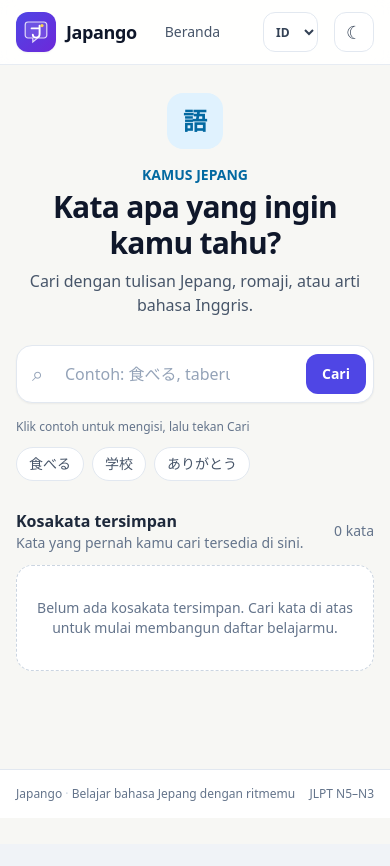
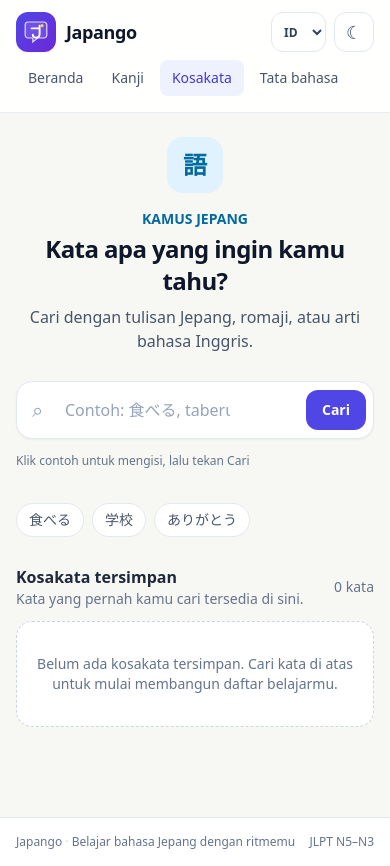
Before and after one commit to reksymaulana/lms-japango, a FastAPI app: page /learning/vocabulary in a window 390 px wide. Before the commit the page ends 818 px from the top, so only its background shows below. Run offline with FastAPI, Linux system fonts and the light colour scheme; data that the repository does not hold is empty; some libraries are stand-ins or nearby versions.

Commit message:
update-responsive

```diff
--- a/app/templates/base.html
+++ b/app/templates/base.html
@@ -81,8 +81,8 @@
 <body class="min-h-screen text-slate-900 antialiased">
   {% set current_path = request.url.path %}
   <header class="sticky top-0 z-30 border-b border-slate-200/80 bg-white/90 backdrop-blur">
-    <nav class="mx-auto flex max-w-6xl items-center justify-between gap-4 px-4 py-3 sm:px-6" aria-label="{{ t.main_navigation }}">
-      <a class="flex shrink-0 items-center gap-2.5 rounded-xl font-bold tracking-tight text-slate-900" href="/" aria-label="Japango, {{ t.nav_home }}">
+    <nav class="mx-auto flex max-w-6xl flex-wrap items-center justify-between gap-x-4 gap-y-2 px-4 py-3 sm:px-6 lg:flex-nowrap lg:gap-4" aria-label="{{ t.main_navigation }}">
+      <a class="flex min-w-0 shrink-0 items-center gap-2.5 rounded-xl font-bold tracking-tight text-slate-900" href="/" aria-label="Japango, {{ t.nav_home }}">
         <span class="grid h-10 w-10 place-items-center rounded-xl bg-gradient-to-br from-indigo-600 to-violet-700 shadow-sm" aria-hidden="true">
           <svg viewBox="0 0 40 40" class="h-8 w-8" fill="none">
             <path d="M10 7.5h20a3.5 3.5 0 0 1 3.5 3.5v13a3.5 3.5 0 0 1-3.5 3.5h-8l-6 5v-5h-6a3.5 3.5 0 0 1-3.5-3.5V11A3.5 3.5 0 0 1 10 7.5Z" fill="white" fill-opacity=".12" stroke="white" stroke-opacity=".8" stroke-width="1.5"/>
@@ -92,7 +92,7 @@
         </span>
         <span><span class="text-lg">Japango</span><span class="ml-2 hidden text-xs font-medium text-slate-400 sm:inline"> · {{ t.tagline }}</span></span>
       </a>
-      <div class="flex items-center gap-1 overflow-x-auto">
+      <div class="order-3 -mx-4 flex w-full min-w-0 items-center gap-1 overflow-x-auto px-4 pb-1 sm:-mx-6 sm:px-6 lg:order-none lg:mx-0 lg:w-auto lg:flex-1 lg:justify-center lg:overflow-visible lg:px-0 lg:pb-0">
         {% for href, label, active in [
           ("/", t.nav_home, current_path == "/"),
           ("/learning/kanji", t.nav_kanji, current_path == "/learning/kanji"),
@@ -107,7 +107,8 @@
         </a>
         {% endfor %}
       </div>
-      <form method="post" action="/language" class="shrink-0">
+      <div class="order-2 ml-auto flex shrink-0 items-center gap-2 lg:order-none lg:ml-0">
+        <form method="post" action="/language">
           <input type="hidden" name="return_to" value="{{ request.url.path }}{% if request.url.query %}?{{ request.url.query }}{% endif %}">
           <label class="sr-only" for="language-select">{{ t.language }}</label>
           <select id="language-select" name="lang" title="{{ t.language }}" onchange="this.form.requestSubmit()"
@@ -120,9 +121,10 @@
                 class="grid h-10 w-10 shrink-0 place-items-center rounded-xl border border-slate-200 bg-white text-lg text-slate-700 transition hover:bg-slate-50">
           <span aria-hidden="true">☾</span>
         </button>
+      </div>
     </nav>
   </header>
-  <main class="mx-auto min-h-[calc(100vh-140px)] max-w-6xl px-4 py-7 sm:px-6 sm:py-10">
+  <main class="mx-auto min-h-[calc(100vh-140px)] max-w-6xl px-4 py-6 sm:px-6 sm:py-10">
     {% block content %}{% endblock %}
   </main>
   <footer class="border-t border-slate-200 bg-white">
--- a/app/templates/index.html
+++ b/app/templates/index.html
@@ -7,7 +7,7 @@
     <span class="inline-flex items-center gap-2 rounded-full bg-white/10 px-3 py-1 text-xs font-semibold tracking-wide text-indigo-100">
       <span class="h-1.5 w-1.5 rounded-full bg-emerald-300"></span> {{ t.hero_kicker }}
     </span>
-    <h1 class="mt-5 text-3xl font-bold tracking-tight sm:text-4xl">{{ t.hero_title_first }}<br class="hidden sm:block"> {{ t.hero_title_second }}</h1>
+    <h1 class="mt-5 text-2xl font-bold tracking-tight sm:text-3xl lg:text-4xl">{{ t.hero_title_first }}<br class="hidden sm:block"> {{ t.hero_title_second }}</h1>
     <p class="mt-3 max-w-xl leading-7 text-indigo-100">{{ t.hero_description }}</p>
     <div class="mt-6 flex flex-wrap gap-3">
       <a href="/review" class="inline-flex items-center gap-2 rounded-xl bg-white px-5 py-3 text-sm font-semibold text-indigo-700 shadow-sm transition hover:bg-indigo-50">
--- a/app/templates/learning/grammar.html
+++ b/app/templates/learning/grammar.html
@@ -5,7 +5,7 @@
   <div class="flex flex-wrap items-end justify-between gap-4">
     <div>
       <p class="text-sm font-semibold text-amber-700">{{ t.grammar_kicker }}</p>
-      <h1 class="mt-1 text-3xl font-bold tracking-tight">{{ t.grammar_heading }} <span class="text-amber-600">{{ level }}</span></h1>
+      <h1 class="mt-1 text-2xl font-bold tracking-tight sm:text-3xl">{{ t.grammar_heading }} <span class="text-amber-600">{{ level }}</span></h1>
       <p class="mt-2 max-w-2xl leading-7 text-slate-600">{{ t.grammar_description }}</p>
     </div>
     <div class="flex rounded-xl border border-slate-200 bg-white p-1 shadow-sm" aria-label="{{ t.select_jlpt_level }}">
--- a/app/templates/learning/kanji.html
+++ b/app/templates/learning/kanji.html
@@ -5,7 +5,7 @@
   <div class="flex flex-wrap items-end justify-between gap-4">
     <div>
       <p class="text-sm font-semibold text-indigo-600">{{ t.kanji_kicker }}</p>
-      <h1 class="mt-1 text-3xl font-bold tracking-tight">{{ t.kanji_heading }} <span class="text-indigo-600">{{ level }}</span></h1>
+      <h1 class="mt-1 text-2xl font-bold tracking-tight sm:text-3xl">{{ t.kanji_heading }} <span class="text-indigo-600">{{ level }}</span></h1>
       <p class="mt-2 text-slate-600">{{ t.kanji_description }}</p>
     </div>
     <div class="flex rounded-xl border border-slate-200 bg-white p-1 shadow-sm" aria-label="{{ t.select_jlpt_level }}">
--- a/app/templates/learning/vocabulary.html
+++ b/app/templates/learning/vocabulary.html
@@ -5,7 +5,7 @@
   <div class="text-center">
     <span class="mx-auto grid h-14 w-14 place-items-center rounded-2xl bg-sky-100 text-2xl font-bold text-sky-700">語</span>
     <p class="mt-4 text-sm font-semibold text-sky-700">{{ t.vocabulary_kicker }}</p>
-    <h1 class="mt-1 text-3xl font-bold tracking-tight">{{ t.vocabulary_heading }}</h1>
+    <h1 class="mt-1 text-2xl font-bold tracking-tight sm:text-3xl">{{ t.vocabulary_heading }}</h1>
     <p class="mt-2 text-slate-600">{{ t.vocabulary_description }}</p>
   </div>
   <form class="mt-7" hx-get="/learning/vocabulary" hx-target="#vocabulary-results" hx-trigger="submit" hx-swap="innerHTML" hx-push-url="true" hx-indicator="#search-indicator" hx-sync="this:replace">
@@ -16,8 +16,8 @@
              class="w-full rounded-2xl border border-slate-200 bg-white py-4 pl-12 pr-32 text-base shadow-sm outline-none transition placeholder:text-slate-400 focus:border-indigo-400 focus:ring-4 focus:ring-indigo-100" autocomplete="off">
       <button type="submit" class="absolute right-2 top-1/2 -translate-y-1/2 rounded-xl bg-indigo-600 px-4 py-2.5 text-sm font-semibold text-white transition hover:bg-indigo-700">{{ t.search }}</button>
     </label>
-    <div class="mt-3 flex min-h-6 items-center justify-between gap-3 text-xs text-slate-500">
-      <span>{{ t.quick_tip }}</span>
+    <div class="mt-3 flex min-h-6 flex-col items-start justify-between gap-2 text-xs text-slate-500 sm:flex-row sm:items-center">
+      <span class="leading-5">{{ t.quick_tip }}</span>
       <span id="search-indicator" class="htmx-indicator inline-flex items-center gap-2 text-indigo-700" role="status" aria-live="polite">
         <span class="h-3 w-3 animate-spin rounded-full border-2 border-indigo-200 border-t-indigo-600"></span> {{ t.searching }}
       </span>
--- a/app/templates/partials/flashcard.html
+++ b/app/templates/partials/flashcard.html
@@ -12,7 +12,7 @@
   {% if answered %}<p class="bg-emerald-50 px-5 py-2 text-center text-sm font-medium text-emerald-800">{{ t.review_saved }}</p>{% endif %}
   <div class="px-6 py-10 text-center sm:px-10 sm:py-12">
     <p class="text-xs font-semibold uppercase tracking-[0.2em] text-slate-400">{{ t.remember_meaning }}</p>
-    <h2 class="mt-5 break-words text-7xl font-medium leading-none tracking-wide text-slate-900 sm:text-8xl">{{ card.front }}</h2>
+    <h2 class="mt-5 break-words text-5xl font-medium leading-tight tracking-wide text-slate-900 sm:text-7xl lg:text-8xl">{{ card.front }}</h2>
     <button type="button" data-text="{{ card.pronunciation }}" onclick="speakJapanese(this.dataset.text)"
             class="mt-5 inline-flex items-center gap-2 rounded-full border border-slate-200 px-4 py-2 text-sm font-semibold text-indigo-700 transition hover:border-indigo-200 hover:bg-indigo-50">▶ {{ t.listen }}</button>
   </div>
@@ -22,7 +22,7 @@
     </summary>
     <div class="px-5 pb-6 pt-5 text-center sm:px-8">
       <p class="text-xs font-semibold uppercase tracking-wide text-slate-400">{{ t.answer }}</p>
-      <p class="mt-2 text-xl font-semibold text-slate-900">{{ card.back }}</p>
+      <p class="mt-2 break-words text-lg font-semibold text-slate-900 sm:text-xl">{{ card.back }}</p>
       <p class="mt-6 text-sm font-medium text-slate-600">{{ t.how_easy }}</p>
       <form class="mt-3 flex flex-wrap justify-center gap-2" hx-post="/review/answer" hx-target="#flashcard" hx-swap="innerHTML" hx-indicator="#review-indicator">
         <input type="hidden" name="learner_id" value="{{ learner_id }}">
--- a/app/templates/partials/grammar_results.html
+++ b/app/templates/partials/grammar_results.html
@@ -16,7 +16,7 @@
         <div class="min-w-0">
           <span class="rounded-md bg-amber-50 px-2 py-1 text-xs font-bold text-amber-700">{{ level }} · {{ t.grammar_pattern }}</span>
           <h2 class="japanese-text mt-3 text-xl font-bold tracking-normal text-slate-900 sm:text-2xl">{% if lang == "en" %}{{ english_content.get("title", grammar.title) }}{% else %}{{ grammar.title }}{% endif %}</h2>
-          <p class="mt-3 max-w-3xl text-base leading-8 text-slate-600">{% if lang == "en" %}{{ english_content.get("explanation", grammar.explanation) }}{% else %}{{ grammar.explanation }}{% endif %}</p>
+          <p class="mt-3 max-w-3xl text-sm leading-7 text-slate-600 sm:text-base sm:leading-8">{% if lang == "en" %}{{ english_content.get("explanation", grammar.explanation) }}{% else %}{{ grammar.explanation }}{% endif %}</p>
         </div>
       </div>
       {% if grammar.examples %}
--- a/app/templates/partials/kanji_results.html
+++ b/app/templates/partials/kanji_results.html
@@ -14,11 +14,11 @@
     {% for kanji in kanji_list %}
     <article class="group rounded-2xl border border-slate-200 bg-white p-5 transition hover:border-indigo-200 hover:shadow-md">
       <div class="flex items-start justify-between gap-3">
-        <div class="flex items-center gap-3">
+        <div class="flex min-w-0 items-center gap-3">
           <span class="grid h-16 w-16 place-items-center rounded-2xl bg-indigo-50 text-4xl font-medium text-indigo-900 transition group-hover:bg-indigo-600 group-hover:text-white">{{ kanji.character }}</span>
-          <div>
+          <div class="min-w-0">
             <p class="text-xs font-semibold uppercase tracking-wide text-slate-400">{{ t.meaning_main }}</p>
-            <p class="mt-1 font-semibold text-slate-800">{{ localized_meanings.get(kanji.character) or kanji.meanings|join(", ") or t.not_available }}</p>
+            <p class="mt-1 break-words font-semibold text-slate-800">{{ localized_meanings.get(kanji.character) or kanji.meanings|join(", ") or t.not_available }}</p>
           </div>
         </div>
         <button type="button" aria-label="{{ t.listen }} {{ kanji.character }}" data-text="{{ kanji.character }}" onclick="speakJapanese(this.dataset.text)"
--- a/app/templates/partials/vocabulary_results.html
+++ b/app/templates/partials/vocabulary_results.html
@@ -10,8 +10,8 @@
   {% for item in vocabulary_list %}
   <article class="group rounded-2xl border border-slate-200 bg-white p-5 transition hover:border-sky-200 hover:shadow-md">
     <div class="flex items-start justify-between gap-3">
-      <div>
-        <h3 class="text-2xl font-bold tracking-wide text-slate-900">{{ item.word }}</h3>
+      <div class="min-w-0">
+        <h3 class="break-words text-2xl font-bold tracking-wide text-slate-900">{{ item.word }}</h3>
         {% if item.reading %}<p class="mt-1 text-sm text-slate-500">{{ item.reading }}</p>{% endif %}
       </div>
       {% if item.reading %}<button type="button" aria-label="{{ t.listen }} {{ item.reading }}" data-text="{{ item.reading }}" onclick="speakJapanese(this.dataset.text)"
@@ -47,8 +47,8 @@
   {% for item in saved_vocabulary_list %}
   <article class="group rounded-2xl border border-slate-200 bg-white p-5 transition hover:border-sky-200 hover:shadow-md">
     <div class="flex items-start justify-between gap-3">
-      <div>
-        <h3 class="text-2xl font-bold tracking-wide text-slate-900">{{ item.word }}</h3>
+      <div class="min-w-0">
+        <h3 class="break-words text-2xl font-bold tracking-wide text-slate-900">{{ item.word }}</h3>
         {% if item.reading %}<p class="mt-1 text-sm text-slate-500">{{ item.reading }}</p>{% endif %}
       </div>
       {% if item.reading %}<button type="button" aria-label="{{ t.listen }} {{ item.reading }}" data-text="{{ item.reading }}" onclick="speakJapanese(this.dataset.text)"
--- a/app/templates/review.html
+++ b/app/templates/review.html
@@ -5,7 +5,7 @@
   <div class="mb-6 text-center">
     <span class="mx-auto grid h-14 w-14 place-items-center rounded-2xl bg-emerald-100 text-2xl font-bold text-emerald-700">復</span>
     <p class="mt-4 text-sm font-semibold text-emerald-700">{{ t.review_kicker }}</p>
-    <h1 class="mt-1 text-3xl font-bold tracking-tight">{{ t.review_heading }}</h1>
+    <h1 class="mt-1 text-2xl font-bold tracking-tight sm:text-3xl">{{ t.review_heading }}</h1>
     <p class="mt-2 text-slate-600">{{ t.review_description }}</p>
   </div>
   <div id="flashcard" aria-live="polite">{% include "partials/flashcard.html" %}</div>
```
Lines whose indentation alone changed are shown as unchanged.
